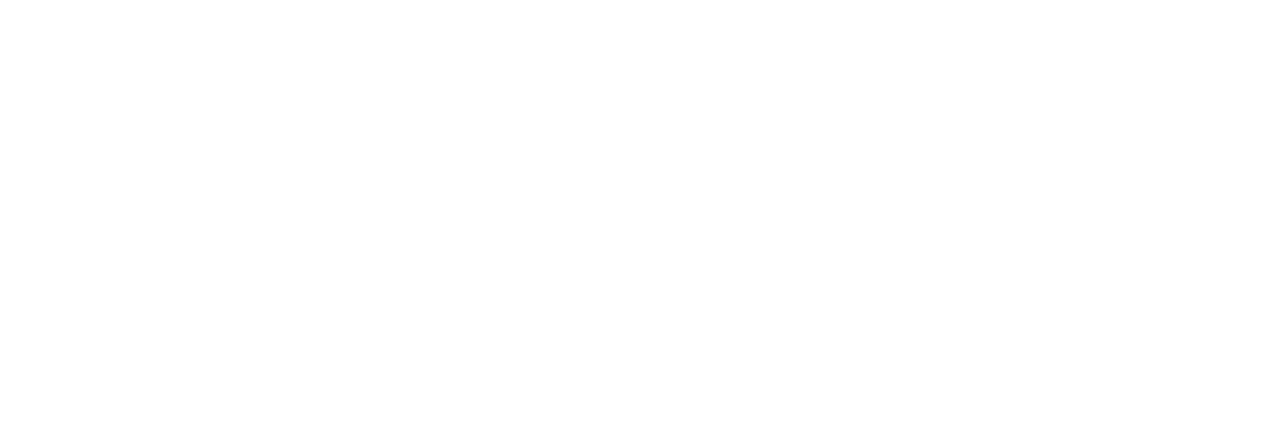
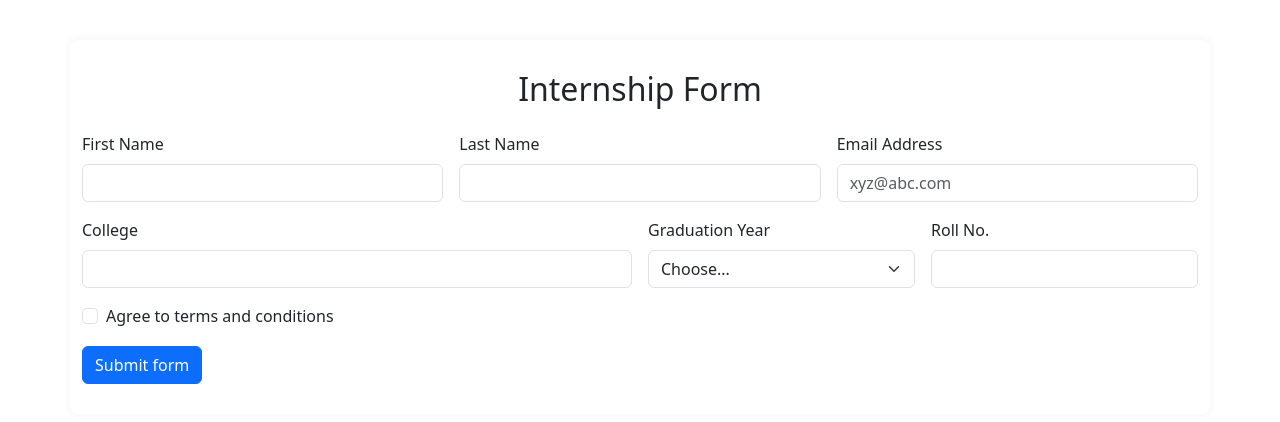
Before and after one commit to acciojob/bootstrap-form-easy-AdityaBhosale22, a website: page main.html in a window 1280 px wide. Drawn offline with nearby package versions, Linux system fonts and the light colour scheme.

Commit message:
created a submission

```diff
--- a/main.html
+++ b/main.html
@@ -4,10 +4,88 @@
 
 <head>
 	<link rel="stylesheet" href="styles.css">
+	<link href="https://cdn.jsdelivr.net/npm/bootstrap@5.3.0/dist/css/bootstrap.min.css" rel="stylesheet">
 </head>
 
 <body>
-	<!-- the entire body must be written by student -->
+	<div class="container">
+    <h2 class="mb-4 text-center">Internship Form</h2>
+
+    <form class="row g-3 needs-validation" novalidate>
+
+        <div class="col-md-4">
+            <label for="first-name-input" class="form-label">First Name</label>
+            <input type="text" class="form-control" id="first-name-input" required>
+            <div class="invalid-feedback">
+                First name required!
+            </div>
+        </div>
+
+        <div class="col-md-4">
+            <label for="last-name-input" class="form-label">Last Name</label>
+            <input type="text" class="form-control" id="last-name-input" required>
+            <div class="invalid-feedback">
+                Last name required!
+            </div>
+        </div>
+
+        <div class="col-md-4">
+            <label for="email-input" class="form-label">Email Address</label>
+            <input type="email" class="form-control" id="email-input" placeholder="xyz@abc.com" required>
+            <div class="invalid-feedback">
+                Email required!
+            </div>
+        </div>
+
+        <div class="col-md-6">
+            <label for="college-input" class="form-label">College</label>
+            <input type="text" class="form-control" id="college-input" required>
+            <div class="invalid-feedback">
+                Please provide a valid college.
+            </div>
+        </div>
+
+        <div class="col-md-3">
+            <label for="graduation-year-select" class="form-label">Graduation Year</label>
+            <select class="form-select" id="graduation-year-select" required>
+                <option selected disabled value="">Choose...</option>
+                <option value="2020">2020</option>
+                <option value="2021">2021</option>
+                <option value="2022">2022</option>
+                <option value="2023">2023</option>
+            </select>
+            <div class="invalid-feedback">
+                Please select a valid Graduation Year.
+            </div>
+        </div>
+
+        <div class="col-md-3">
+            <label for="roll-no-input" class="form-label">Roll No.</label>
+            <input type="text" class="form-control" id="roll-no-input" required>
+            <div class="invalid-feedback">
+                Please provide a valid Roll no.
+            </div>
+        </div>
+
+        <div class="col-12">
+            <div class="form-check">
+                <input class="form-check-input" type="checkbox" id="conditions-checkbox" required>
+                <label class="form-check-label" for="conditions-checkbox">
+                    Agree to terms and conditions
+                </label>
+                <div class="invalid-feedback">
+                    You must agree before submitting.
+                </div>
+            </div>
+        </div>
+
+        <div class="col-12">
+            <button class="btn btn-primary" type="submit">Submit form</button>
+        </div>
+    </form>
+</div>
+
+<script src="https://cdn.jsdelivr.net/npm/bootstrap@5.3.0/dist/js/bootstrap.bundle.min.js"></script>
     <script type="text/javascript" src="./script.js">
 </script>
 
--- a/script.js
+++ b/script.js
@@ -1 +1,14 @@
-//your code here
+(function () {
+        'use strict'
+        var forms = document.querySelectorAll('.needs-validation')
+        Array.prototype.slice.call(forms)
+            .forEach(function (form) {
+                form.addEventListener('submit', function (event) {
+                    if (!form.checkValidity()) {
+                        event.preventDefault()
+                        event.stopPropagation()
+                    }
+                    form.classList.add('was-validated')
+                }, false)
+            })
+    })()
--- a/styles.css
+++ b/styles.css
@@ -1,2 +1,11 @@
-
-/* Your CSS Code here. */
+body {
+            background-color: #f8f9fa;
+            padding: 40px;
+        }
+        .container {
+            max-width: 900px;
+            background: white;
+            padding: 30px;
+            border-radius: 8px;
+            box-shadow: 0 0 10px rgba(0,0,0,0.05);
+        }
```
